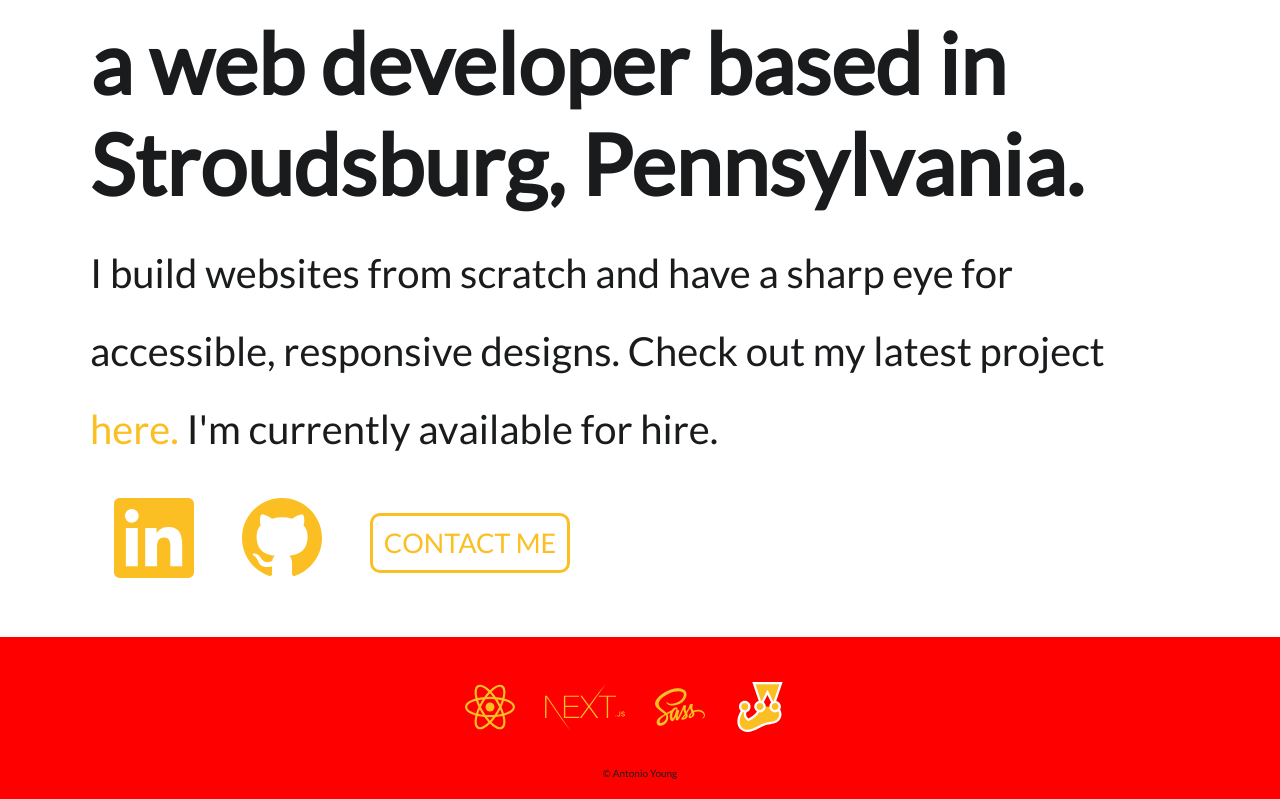
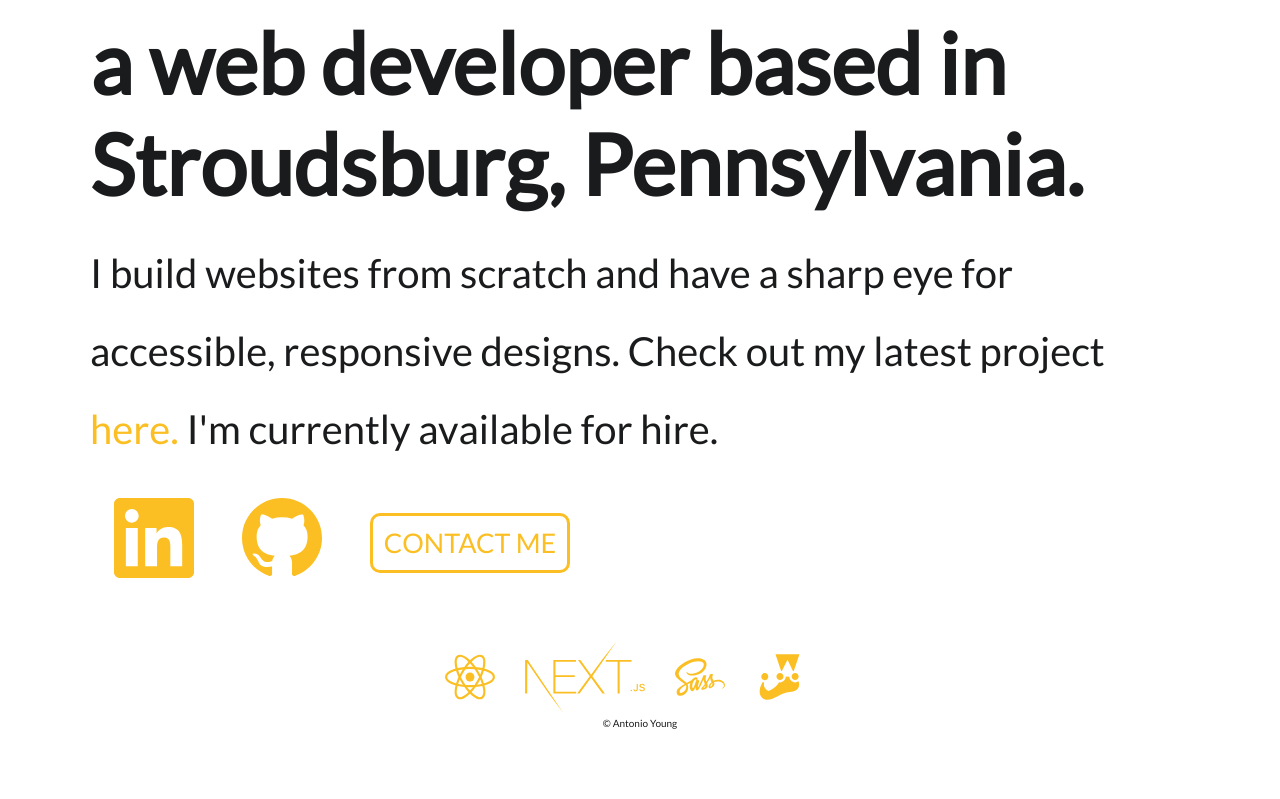
Before and after one commit to Gomurmamma/personal-website, a Next.js app: page / in a window 1280 px wide. Shown: the part 299-1098 px from the top of the page. After the commit the page ends 1048 px from the top, so only its background shows below. Built offline with nearby package versions, Linux system fonts and the light colour scheme.

Commit message:
Updated Footer in layout with TechIcons component

```diff
--- a/components/layout/layout.js
+++ b/components/layout/layout.js
@@ -17,7 +17,7 @@ const Layout = ({ children }) => {
       </Header>
       <div className={layoutStyle.content}>{children}</div>
       <Footer>
-        <div className={footerStyle.footer__iconsContainer}>{TechIcons()}</div>
+        {TechIcons()}
         <div className={footerStyle.footer__textContainer}>
           &#169; Antonio Young
         </div>
--- a/public/sass/components/footer.module.scss
+++ b/public/sass/components/footer.module.scss
@@ -1,19 +1,6 @@
 .footer {
   display: flex;
   flex-direction: column;
-
-  background-color: red;
-
-  &__iconsContainer {
-    display: flex;
-    justify-content: center;
-    margin-top: 3rem;
-    margin-bottom: 2rem;
-
-    &_icon {
-      margin-right: 4rem;
-    }
-  }
 
   &__textContainer {
     display: flex;
--- a/public/sass/components/techicons.module.scss
+++ b/public/sass/components/techicons.module.scss
@@ -12,7 +12,7 @@
 
   &__Nexticon {
     height: 8rem;
-    width: 8rem;
+    width: 12rem;
 
     margin-right: 3rem;
   }
```
